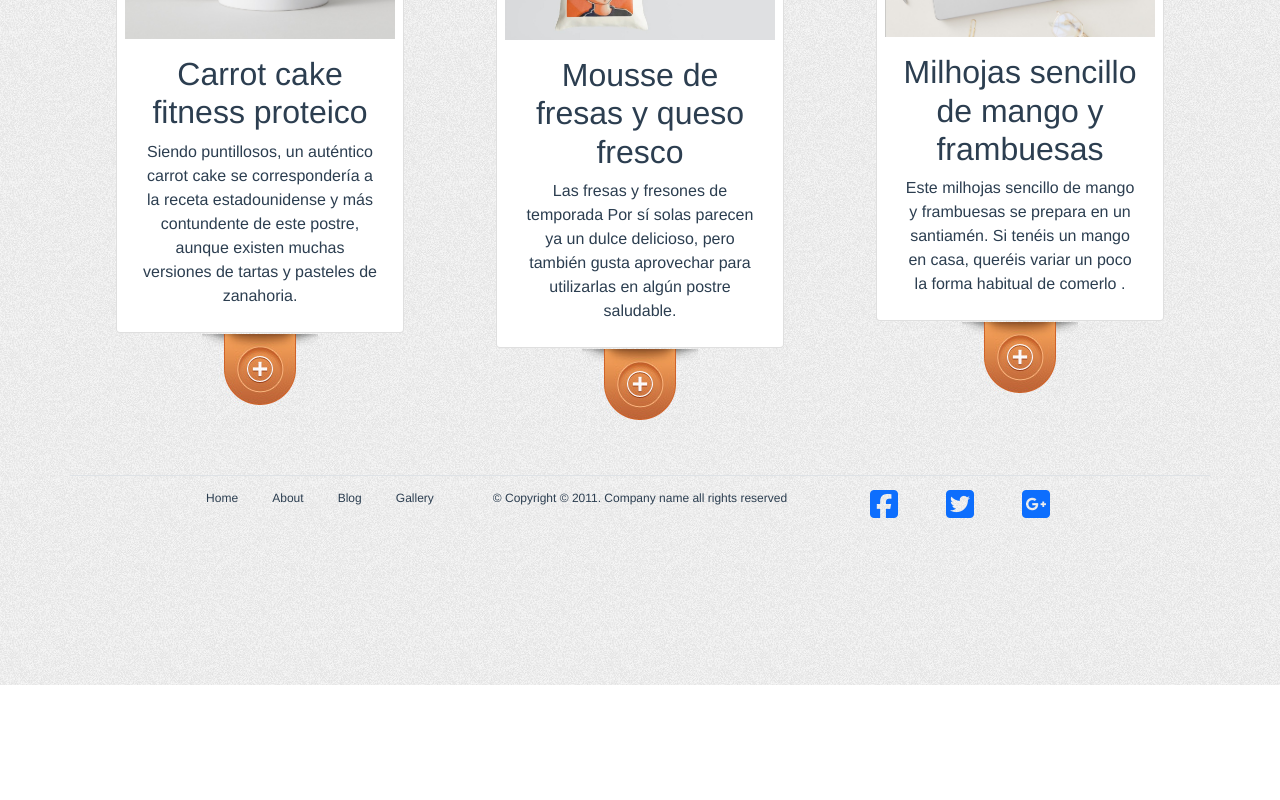
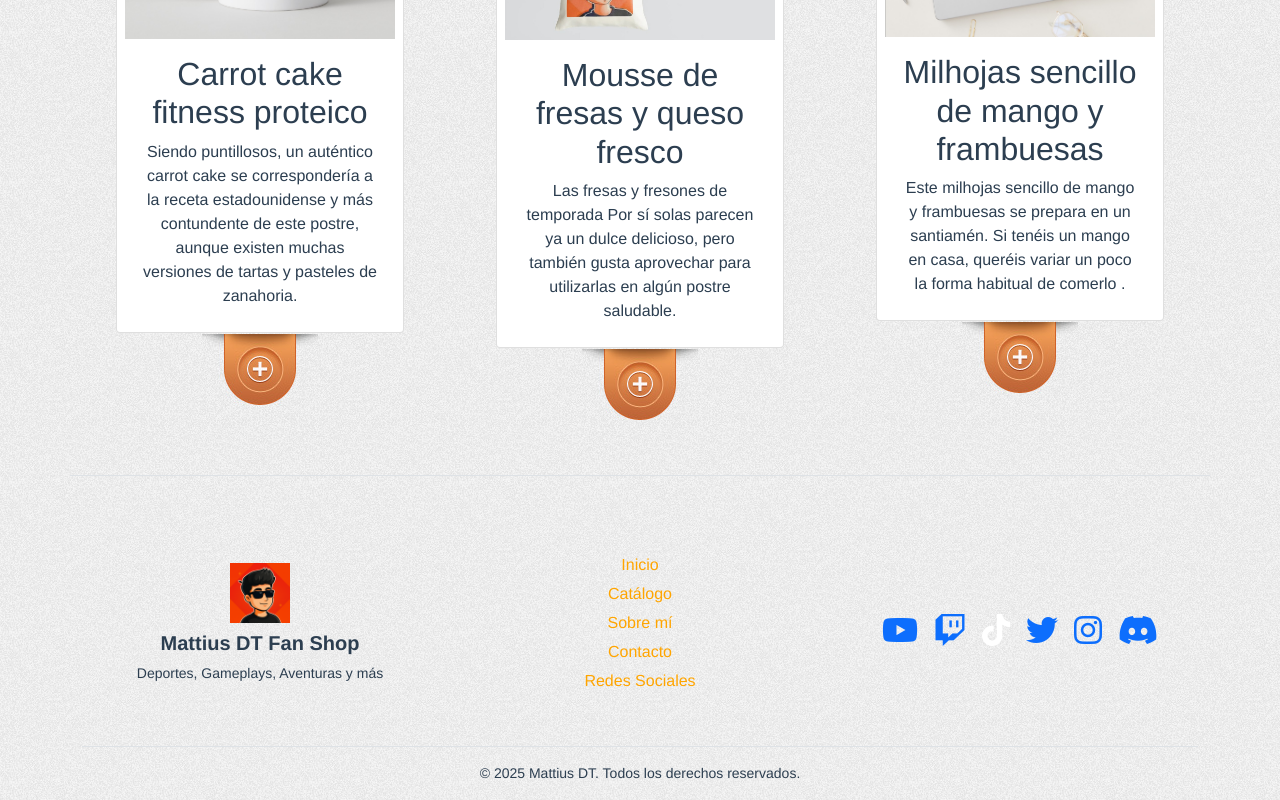
Before and after one commit to JeroniMateo/MattiusDTFanPage, a Vue app: page / in a window 1280 px wide. Shown: the part 1520-2320 px from the top of the page. Before the commit the page ends 2205 px from the top, so only its background shows below. Built offline with nearby package versions, Linux system fonts and the light colour scheme.

Commit message:
Footer Socials

```diff
--- a/src/components/basics/Footer.vue
+++ b/src/components/basics/Footer.vue
@@ -1,36 +1,69 @@
 <template>
-<div class="conainer" id="footer">
- <footer class="container w-75" style="padding-bottom: 150px">
-    <div class="row align-items-center" id="footer">
-        <div class="col-xl-4 col-lg-6 d-flex justify-content-evenly my-2 py-1" style="font-size: 12px">
-            <a><p>Home</p></a>
-            <a><p>About</p></a>
-            <a><p>Blog</p></a>
-            <a><p>Gallery</p></a>
+  <footer class="bg-dark text-light pt-4 mt-5">
+    <div class="container">
+      <div class="row align-items-center">
+        <!-- Logo e info -->
+        <div class="col-md-4 text-center mb-3">
+          <img src="../../assets/img/logo.webp" alt="Logo Mattius DT" class="mb-2" style="height: 60px" />
+          <h5 class="fw-bold">Mattius DT Fan Shop</h5>
+          <p class="small">Deportes, Gameplays, Aventuras y más</p>
         </div>
-        <div class="col-xl-4 col-lg-6 text-center py-1 my-2">
-            <p style="font-size: 12px">© Copyright © 2011. Company name all rights reserved</p>
+
+        <!-- Navegación -->
+        <div class="col-md-4 text-center mb-3" id="footer-nav">
+          <ul class="list-unstyled">
+            <li><router-link to="/" class="footer-link">Inicio</router-link></li>
+            <li><router-link to="/catalog" class="footer-link">Catálogo</router-link></li>
+            <li><router-link to="/about" class="footer-link">Sobre mí</router-link></li>
+            <li><router-link to="/contact" class="footer-link">Contacto</router-link></li>
+            <li><router-link to="/social" class="footer-link">Redes Sociales</router-link></li>
+          </ul>
         </div>
-        <div class="col-xl-4 col-lg-12 text-center d-flex flex-row justify-content-center align-items-center my-2 py-1">
-            <a class="nav-link p-0"><i class="fab fa-facebook-square mx-4" style="font-size: xx-large"></i></a>
-            <a class="nav-link p-0"><i class="fab fa-twitter-square mx-4" style="font-size: xx-large"></i></a>
-            <a class="nav-link p-0"><i class="fab fa-google-plus-square mx-4" style="font-size: xx-large"></i></a>
+
+        <!-- Redes sociales -->
+        <div class="col-md-4 text-center mb-3">
+          <div class="d-flex justify-content-center gap-3">
+            <a href="https://www.youtube.com/@mmattiusdt" target="_blank"><i class="fab fa-youtube fa-2x text-danger"></i></a>
+            <a href="https://www.twitch.tv/mattius_dt" target="_blank"><i class="fab fa-twitch fa-2x text-info"></i></a>
+            <a href="https://www.tiktok.com/@mattius_dt" target="_blank"><i class="fab fa-tiktok fa-2x text-white"></i></a>
+            <a href="https://x.com/MattiusDT2" target="_blank"><i class="fab fa-twitter fa-2x text-light"></i></a>
+            <a href="https://www.instagram.com/mattius_dt/" target="_blank"><i class="fab fa-instagram fa-2x text-warning"></i></a>
+            <a href="https://discord.com/invite/56HWrAP9AT" target="_blank"><i class="fab fa-discord fa-2x text-secondary"></i></a>
+          </div>
         </div>
+      </div>
+
+      <!-- Copyright -->
+      <div class="text-center py-3 mt-3 border-top border-secondary">
+        <p class="mb-0 small">&copy; 2025 Mattius DT. Todos los derechos reservados.</p>
+      </div>
     </div>
-</footer>
-</div>
+  </footer>
 </template>
 
 <script>
 export default {
-    name:"Footer",
-
-}
+  name: "Footer",
+};
 </script>
 
 <style scoped>
-div.container-fluid{
-    height: 2vh;
-    font-size: 1vh;
+.footer-link {
+  color: #ffa500;
+  text-decoration: none;
+  display: block;
+  margin: 5px 0;
 }
+
+.footer-link:hover {
+  color: #fff;
+}
+
+#footer-nav {
+    display: grid;
+    justify-content: center;
+    align-items: center;
+    height: 100%;
+    flex-direction: column;
+    color:aqua}
 </style>
```
